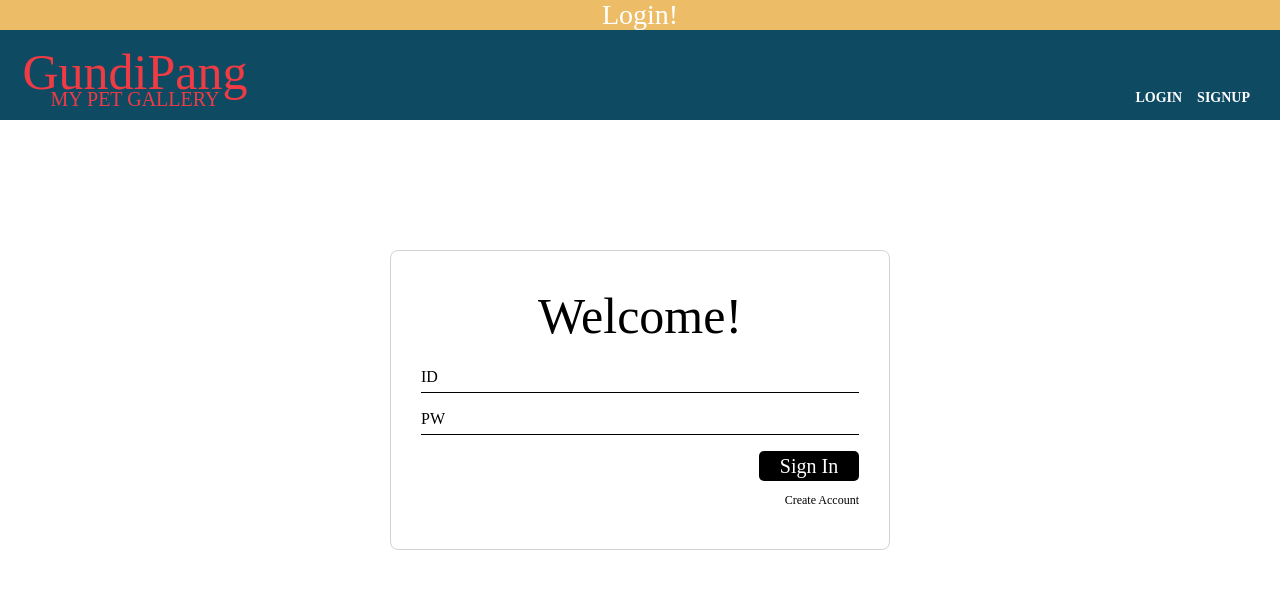
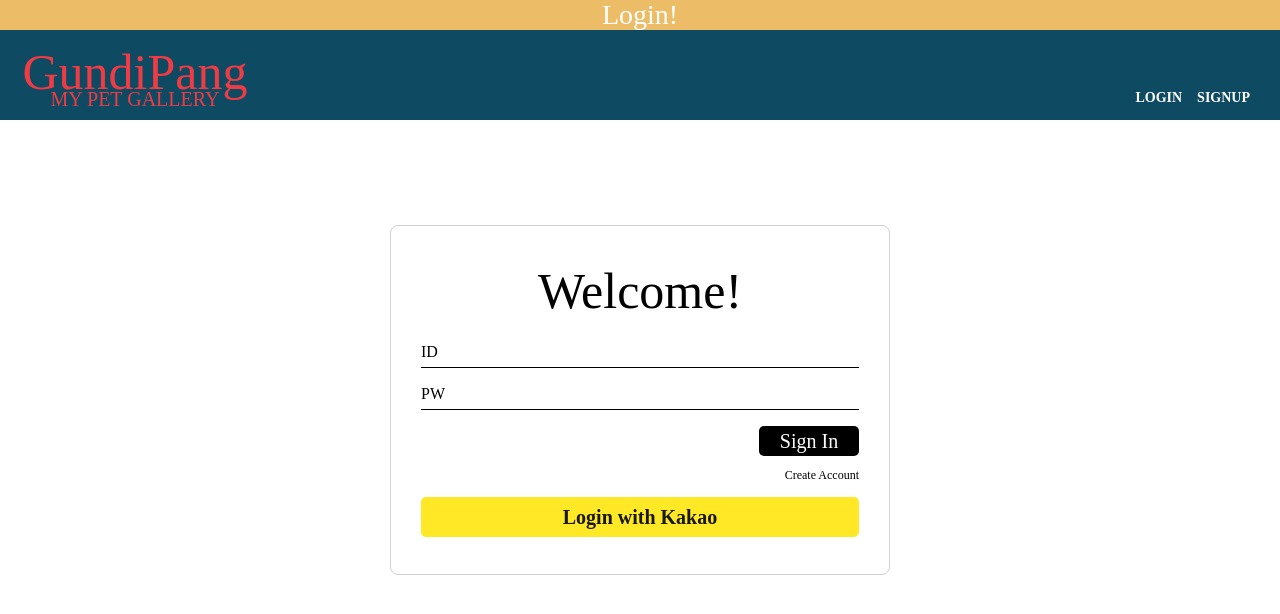
Before and after one commit to kordobby/mini_my_pet, a React (Create React App) app: page /login in a window 1280 px wide. Shown: the top 614 px of the page. Built offline with nearby package versions, Linux system fonts and the light colour scheme; no server answers; a web font is replaced by a local one.

Commit message:
Add Kakak login btn

```diff
--- a/src/Pages/Login.jsx
+++ b/src/Pages/Login.jsx
@@ -1,11 +1,11 @@
 /* 로그인 page */
 import React, { useState } from 'react';
-
+import {KAKAO_AUTH_URL} from '../Kakao';
 /* Styles */
 import styled from 'styled-components';
 
 /* Routes */
-import { useNavigate, Link, Navigate } from 'react-router-dom';
+import { useNavigate, Link } from 'react-router-dom';
 
 /* REDUX */
 import { useDispatch, useSelector } from 'react-redux';
@@ -67,6 +67,14 @@ const Login = () => {
         }}>Create Account</span>
         </Link>
         </LoginBtnWrap>
+        <KakaoWrap>
+          <a href = {KAKAO_AUTH_URL}><span
+            style = {{
+              fontWeight : '600',
+              fontSize : '20px',
+              color : '#181700'
+          }}>Login with Kakao</span></a>
+        </KakaoWrap>
         </UserPageBox>
       </UserFormWrap>
     </>
@@ -94,10 +102,10 @@ export const StateHeaderText = styled.span`
   color : white;
 `
 
-export const Blank = styled.div`
-  width : 100%;
-  height : 120px;
-`
+// export const Blank = styled.div`
+//   width : 100%;
+//   height : 120px;
+// `
 
 /* Header 아래로 보이는 main-box */
 export const UserFormWrap = styled.div`
@@ -112,7 +120,7 @@ export const UserPageBox = styled.div`
   box-sizing : border-box;
 
   width : 500px;
-  height : 300px;
+  height : 350px;
   padding : 30px;
   display : flex;
   flex-direction: column;
@@ -143,4 +151,17 @@ export const LoginBtnWrap = styled.div`
   flex-direction: column;
   align-items: flex-end;
 `
+
+const KakaoWrap = styled.div`
+  width : 100%;
+  height: 40px;
+
+  margin-top: 15px;
+  border-radius: 5px;
+  background-color: #ffe926;
+
+  display: flex;
+  justify-content: center;
+  align-items: center;
+`
 export default Login;
```
